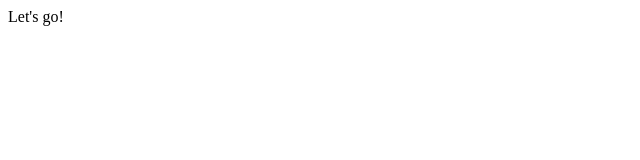
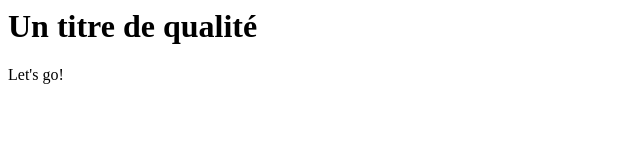
Before and after one commit to JeanBaptBrun/refactored-telegram, a plain HTML site: page index.html in a window 1280 px wide. Shown: the whole page, without its empty margins (0-640 px from the left). Drawn offline with Linux system fonts and the light colour scheme.

Commit message:
Ajout d'un titre H1

```diff
--- a/index.html
+++ b/index.html
@@ -5,6 +5,9 @@
         </title>
     </head>
     <body>
+        <h1>
+            Un titre de qualité
+        </h1>
         Let's go!
     </body>
 </html>
```
